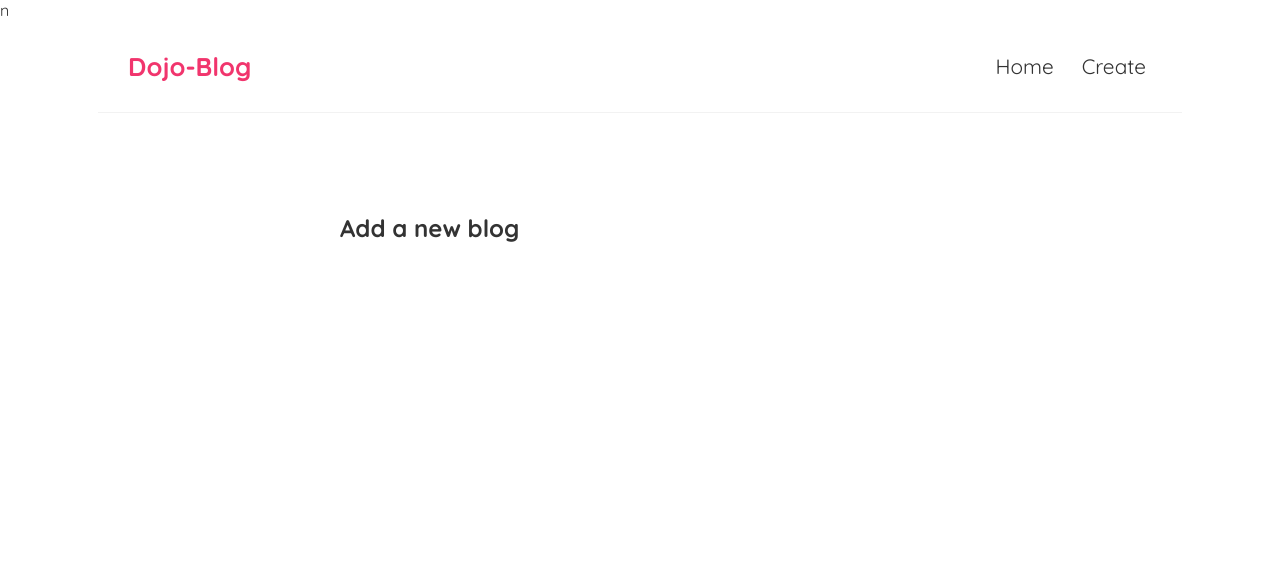
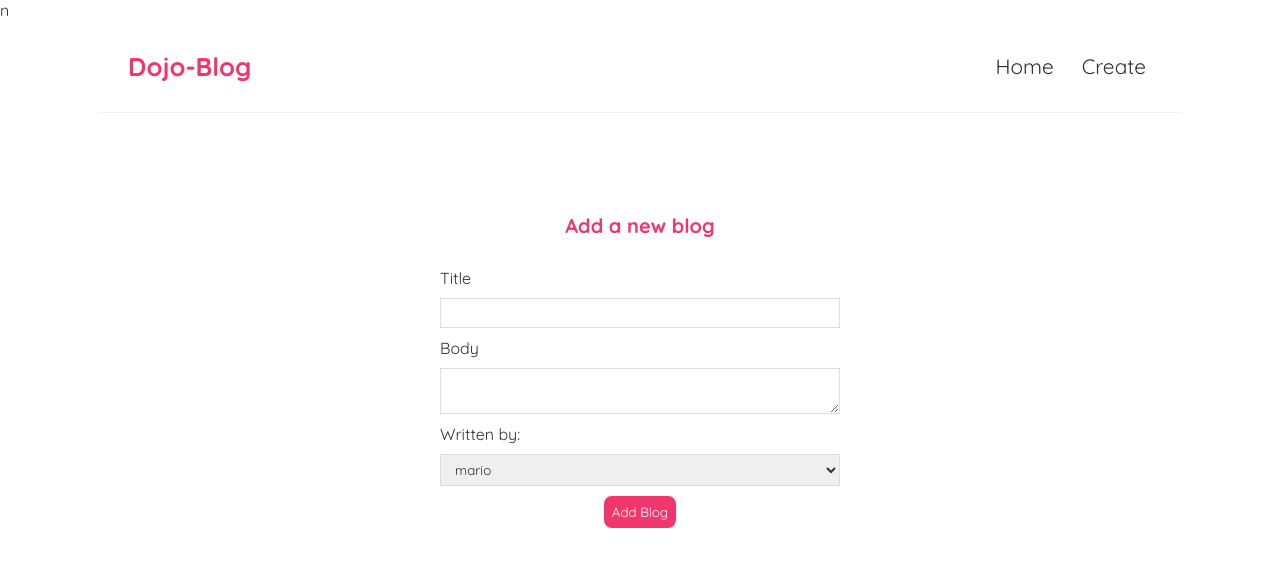
Before and after one commit to Kanwarbir02/dojo-bloG, a React (Create React App) app: page /create in a window 1280 px wide. Shown: the top 566 px of the page. Built offline with nearby package versions, Linux system fonts and the light colour scheme.

Commit message:
Create new form blog and save inputs

```diff
--- a/src/Create.js
+++ b/src/Create.js
@@ -1,8 +1,34 @@
+import { useState } from "react";
+
 const Create = () => {
+
+    const [b_title, setTitle] = useState("");
+    const [b_body, setBody] = useState("");
+    const [b_author, setAuthor] = useState("");
+
     return (
         <div className="create">
             <h2>Add a new blog</h2>
+            <form>
+                <label>Title</label>
+                <input type="text" required value={b_title} onChange={e => setTitle(e.target.value)} />
+
+                <label>Body</label>
+                <textarea required value={b_body} onChange={e => setBody(e.target.value)}> </textarea>
+
+                <label>Written by: </label>
+                <select value={b_author} onChange={e => setAuthor(e.target.value)}>
+                    <option value="mario">mario</option>
+                    <option value="yoshi">yoshi</option>
+                </select>
+
+                <button>Add Blog</button>
+            </form>
+
         </div>
+
+
+
      );
 }
 
--- a/src/index.css
+++ b/src/index.css
@@ -55,3 +55,54 @@
 .blog-preview a{
   text-decoration: none;
 }
+
+/* blog details page */
+.blog-details h2 {
+  font-size: 20px;
+  color: #f1356d;
+  margin-bottom: 10px;
+}
+.blog-details div {
+  margin: 20px 0;
+}
+.blog-details button {
+  background: #f1356d;
+  color: #fff;
+  border: 0;
+  padding: 8px;
+  border-radius: 8px;
+  cursor: pointer;
+}
+
+
+/* create new blog form */
+.create {
+  max-width: 400px;
+  margin: 0 auto;
+  text-align: center;
+}
+.create label {
+  text-align: left;
+  display: block;
+}
+.create h2 {
+  font-size: 20px;
+  color: #f1356d;
+  margin-bottom: 30px;
+}
+.create input, .create textarea, .create select {
+  width: 100%;
+  padding: 6px 10px;
+  margin: 10px 0;
+  border: 1px solid #ddd;
+  box-sizing: border-box;
+  display: block;
+}
+.create button {
+  background: #f1356d;
+  color: #fff;
+  border: 0;
+  padding: 8px;
+  border-radius: 8px;
+  cursor: pointer;
+}
```
